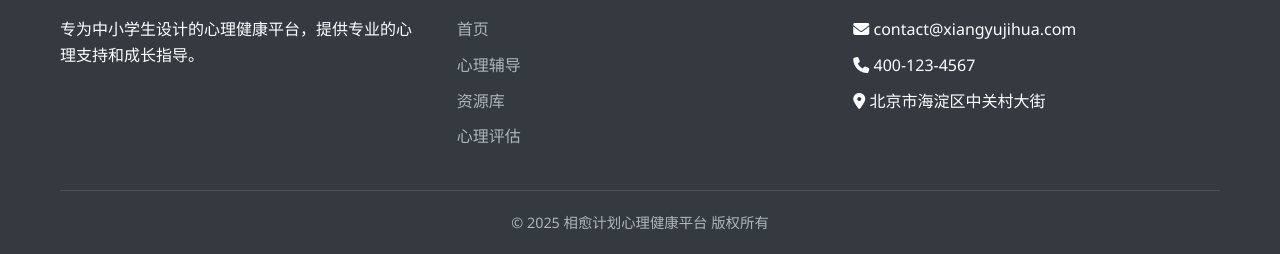
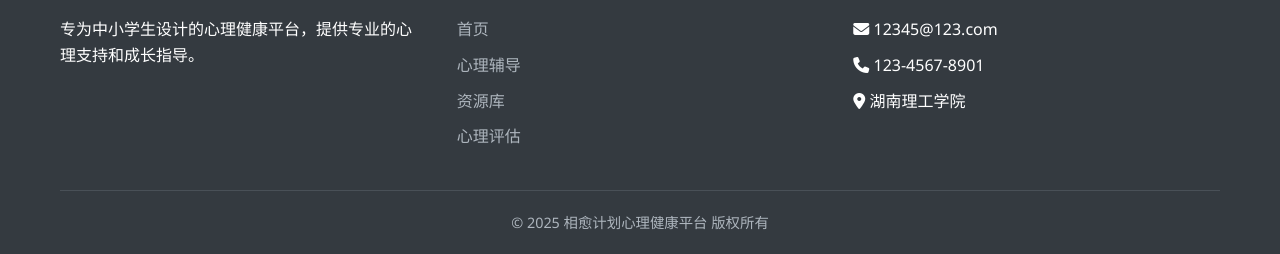
Before and after one commit to mengw0999-jpg/XLJH, a plain HTML site: page assessment.html in a window 1280 px wide. Shown: the part 1175-1429 px from the top of the page. Drawn offline with Linux system fonts and the light colour scheme.

Commit message:
联系我们修改

```diff
--- a/assessment.html
+++ b/assessment.html
@@ -199,9 +199,9 @@
                 <div class="footer-column">
                     <h3>联系我们</h3>
                     <ul class="footer-links">
-                        <li><i class="fas fa-envelope"></i> contact@xiangyujihua.com</li>
-                        <li><i class="fas fa-phone"></i> 400-123-4567</li>
-                        <li><i class="fas fa-map-marker-alt"></i> 北京市海淀区中关村大街</li>
+                        <li><i class="fas fa-envelope"></i> 12345@123.com</li>
+                        <li><i class="fas fa-phone"></i> 123-4567-8901</li>
+                        <li><i class="fas fa-map-marker-alt"></i> 湖南理工学院</li>
                     </ul>
                 </div>
             </div>
```
Also changed, not shown: chat.html (+1 -1 lines), index.html (+2 -2 lines), resources.html (+3 -3 lines).
